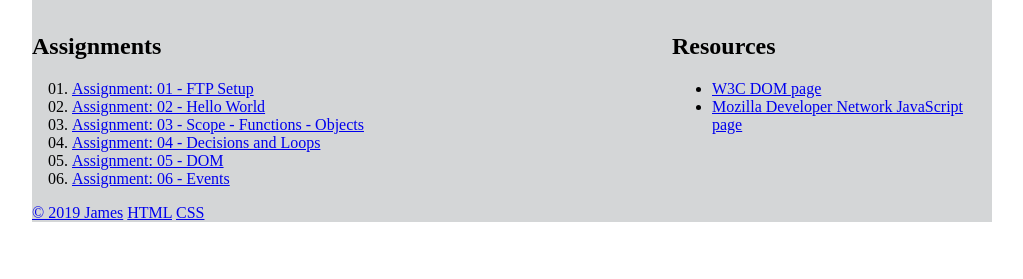
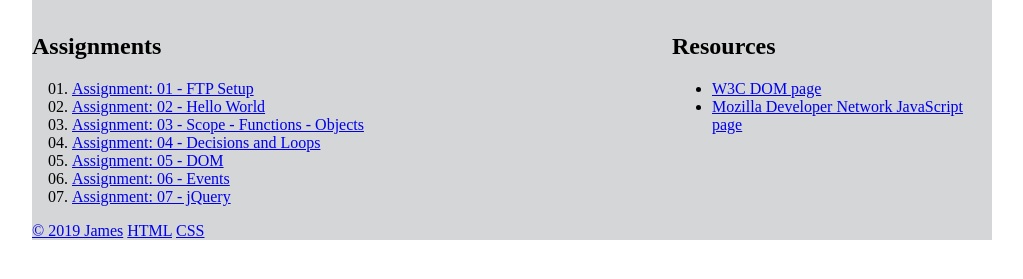
Before and after one commit to JamesASchulze/javascript2019, a plain HTML site: page javascript/index.html in a window 1280 px wide. Shown: the part 119-398 px from the top of the page, without its empty margins (128-1151 px from the left). Drawn offline with Linux system fonts and the light colour scheme.

Commit message:
Added link to Assignment 7.

```diff
--- a/javascript/index.html
+++ b/javascript/index.html
@@ -25,6 +25,7 @@
                 <li><a href="assignments/04/index.html">Assignment: 04 - Decisions and Loops</a></li>
                 <li><a href="assignments/05/index.html">Assignment: 05 - DOM</a></li>
                 <li><a href="assignments/06/index.html">Assignment: 06 - Events</a></li>
+                <li><a href="assignments/07/index.html">Assignment: 07 - jQuery</a></li>
             </ol>
         </div>
         <div class="aside">
```
